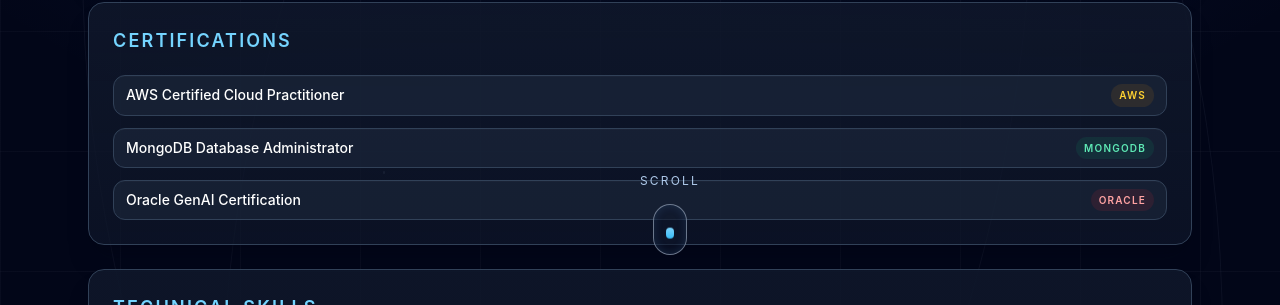
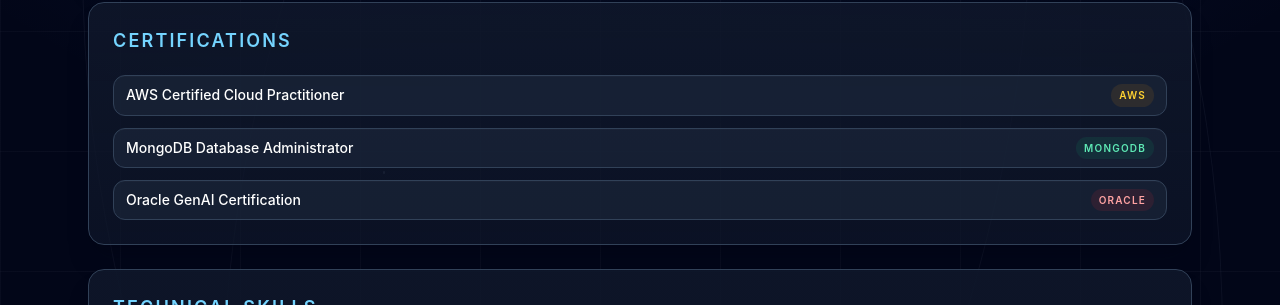
Before and after one commit to JyothishBoyina/Portfolio1, a React (Vite) app: page / in a window 1280 px wide. Shown: the part 1004-1309 px from the top of the page. Built offline with nearby package versions, Linux system fonts and the light colour scheme.

Commit message:
Remove scroll indicator

```diff
--- a/src/components/Hero.jsx
+++ b/src/components/Hero.jsx
@@ -257,19 +257,6 @@
               </motion.a>
             </motion.div>
 
-            <motion.a
-              href="#about"
-              className="scroll-prompt"
-              initial={{ opacity: 0, y: 14 }}
-              animate={{ opacity: 1, y: 0 }}
-              transition={{ delay: 0.5, duration: 0.5 }}
-              aria-label="Scroll to About section"
-            >
-              <span className="scroll-text">Scroll</span>
-              <span className="scroll-wheel" aria-hidden="true">
-                <span className="scroll-dot" />
-              </span>
-            </motion.a>
           </motion.div>
 
           <motion.div
--- a/src/index.css
+++ b/src/index.css
@@ -192,56 +192,8 @@
   transform: rotate(14deg);
 }
 
-.scroll-prompt {
-  position: absolute;
-  left: 50%;
-  top: 50%;
-  transform: translate(-50%, -50%);
-  display: inline-flex;
-  align-items: center;
-  justify-content: center;
-  flex-direction: column;
-  gap: 0.85rem;
-  margin: 0;
-  color: rgba(191, 219, 254, 0.9);
-  text-decoration: none;
-  font-size: 0.75rem;
-  letter-spacing: 0.18em;
-  text-transform: uppercase;
-  z-index: 3;
-}
-
 .hero-shell {
   min-height: calc(100vh - 72px);
-}
-
-.scroll-wheel {
-  position: relative;
-  display: inline-flex;
-  width: 2.1rem;
-  height: 3.2rem;
-  border: 1px solid rgba(148, 163, 184, 0.7);
-  border-radius: 999px;
-  align-items: flex-start;
-  justify-content: center;
-  background: rgba(15, 23, 42, 0.55);
-  box-shadow: inset 0 0 10px rgba(96, 165, 250, 0.15);
-}
-
-.scroll-dot {
-  position: absolute;
-  top: 0.55rem;
-  width: 0.45rem;
-  height: 0.7rem;
-  border-radius: 999px;
-  background: linear-gradient(180deg, #7dd3fc, #38bdf8);
-  animation: scrollDown 1.8s infinite ease-in-out;
-}
-
-@keyframes scrollDown {
-  0% { transform: translateY(0); opacity: 0.7; }
-  50% { transform: translateY(0.85rem); opacity: 1; }
-  100% { transform: translateY(0); opacity: 0.4; }
 }
 
 .contact-section {
```
